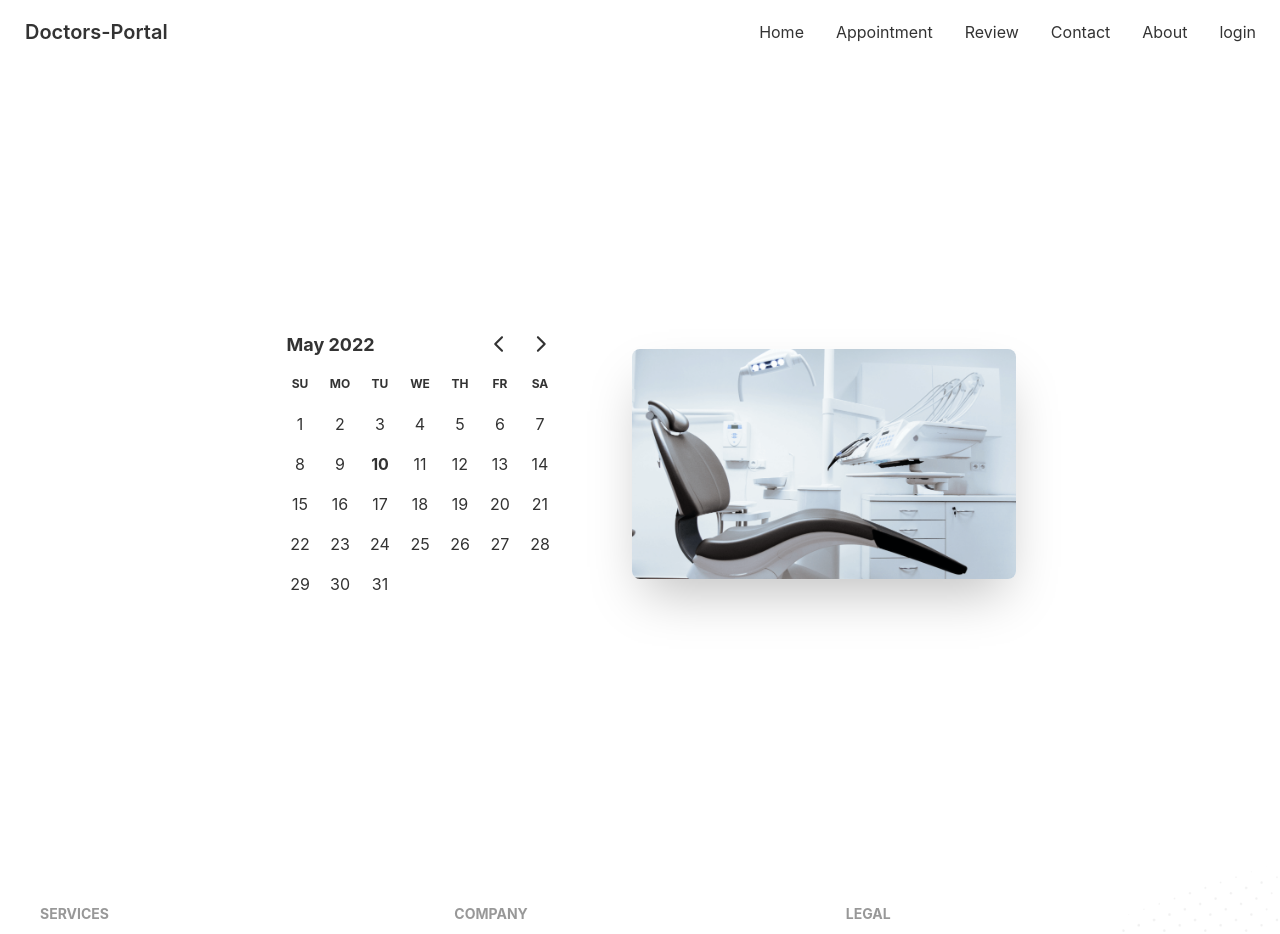
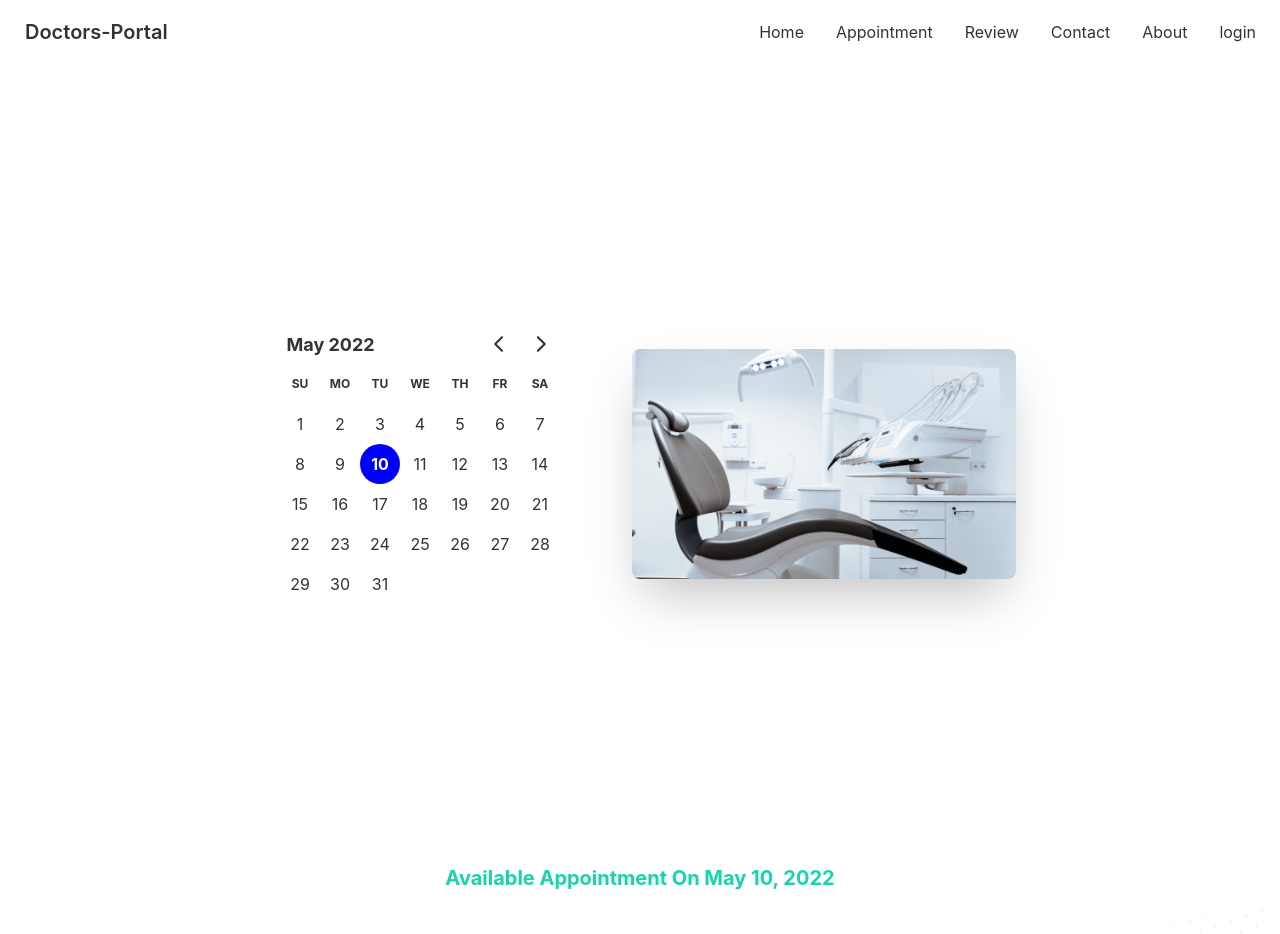
Before and after one commit to Rafat-Web-Developer/doctors-portal-client, a React (Create React App) app: page /appointment in a window 1280 px wide. Shown: the top 934 px of the page. Built offline with nearby package versions, Linux system fonts and the light colour scheme.

Commit message:
Create avalable appointment and use lifting up state

```diff
--- a/src/Pages/Appointment/Appointment.js
+++ b/src/Pages/Appointment/Appointment.js
@@ -1,12 +1,18 @@
-import React from "react";
+import React, { useState } from "react";
 import Footer from "../Shared/Footer";
 import AppointmentBanner from "./AppointmentBanner";
+import AvailableAppointment from "./AvailableAppointment";
 
 const Appointment = () => {
+  const [selectedDate, setSelectedDate] = useState(new Date());
   return (
     <div>
       <main>
-        <AppointmentBanner></AppointmentBanner>
+        <AppointmentBanner
+          selectedDate={selectedDate}
+          setSelectedDate={setSelectedDate}
+        ></AppointmentBanner>
+        <AvailableAppointment date={selectedDate}></AvailableAppointment>
       </main>
       <Footer></Footer>
     </div>
--- a/src/Pages/Appointment/AppointmentBanner.js
+++ b/src/Pages/Appointment/AppointmentBanner.js
@@ -1,11 +1,9 @@
-import React, { useState } from "react";
+import React from "react";
 import "react-day-picker/dist/style.css";
 import { DayPicker } from "react-day-picker";
 import chair from "../../assets/images/chair.png";
 
-const AppointmentBanner = () => {
-  const [selected, setSelected] = useState("");
-
+const AppointmentBanner = ({ selectedDate, setSelectedDate }) => {
   return (
     <section className="hero min-h-screen">
       <div className="hero-content flex-col lg:flex-row-reverse">
@@ -15,7 +13,11 @@ const AppointmentBanner = () => {
           alt="Banner_img"
         />
         <div>
-          <DayPicker mode="single" selected={selected} onSelect={setSelected} />
+          <DayPicker
+            mode="single"
+            selected={selectedDate}
+            onSelect={setSelectedDate}
+          />
         </div>
       </div>
     </section>
--- /dev/null
+++ b/src/Pages/Appointment/AvailableAppointment.js
@@ -0,0 +1,14 @@
+import { format } from "date-fns";
+import React from "react";
+
+const AvailableAppointment = ({ date }) => {
+  return (
+    <section>
+      <h4 className="text-xl text-secondary font-bold text-center">
+        Available Appointment On {format(date, "PP")}
+      </h4>
+    </section>
+  );
+};
+
+export default AvailableAppointment;
```
Also changed, not shown: public/services.json (added, +54 -0 lines).
